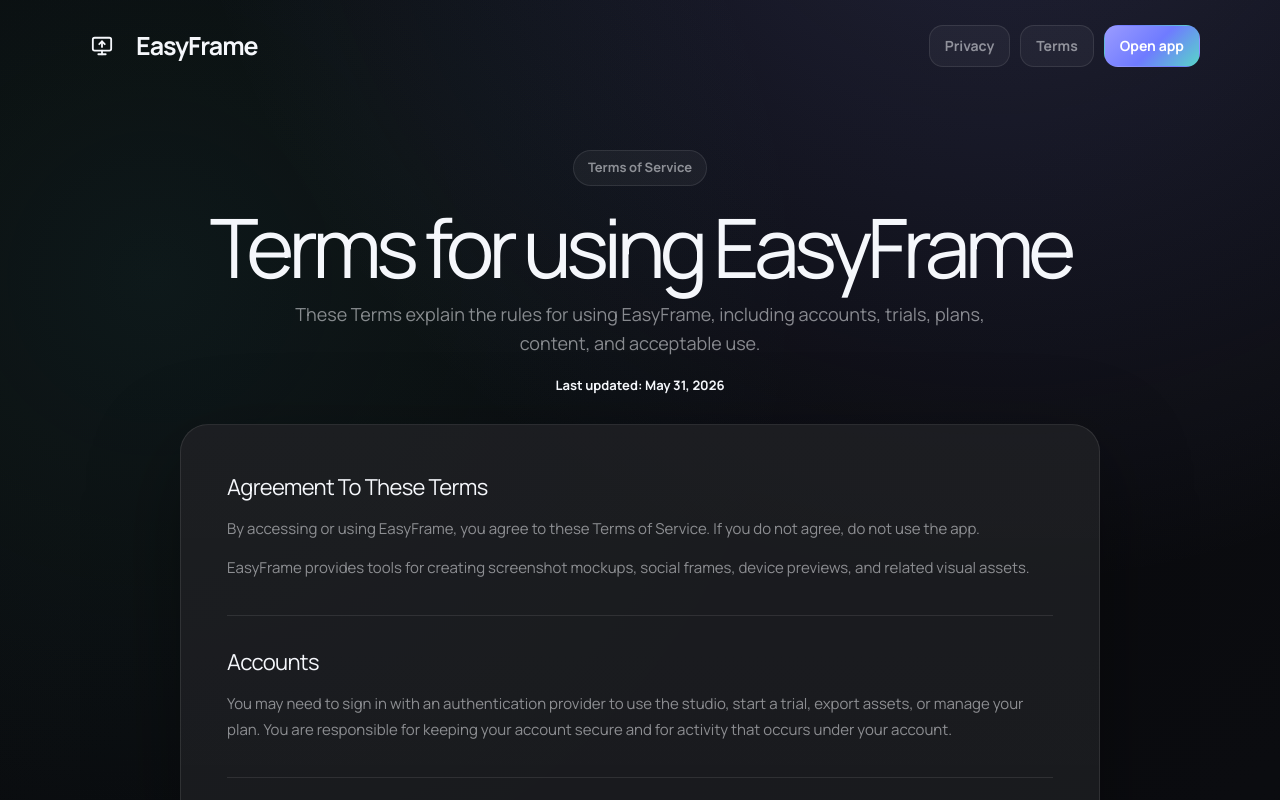
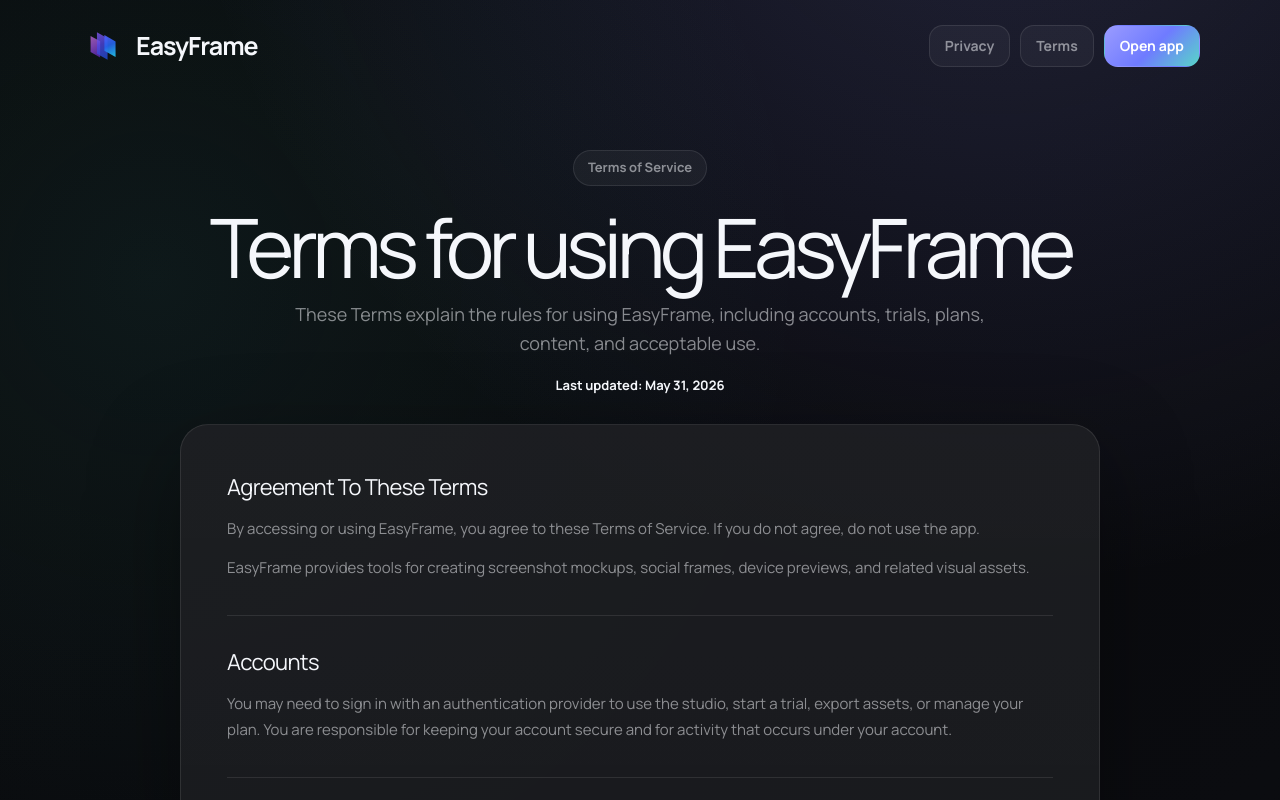
Before and after one commit to Dominus-gif/easyframe, a Next.js app: page /Terms in a window 1280 px wide. Shown: the top 800 px of the page. Built offline with nearby package versions, Linux system fonts and the light colour scheme.

Commit message:
Use new EasyFrame logo on auth and legal pages

```diff
--- a/app/billing/return/page.tsx
+++ b/app/billing/return/page.tsx
@@ -2,7 +2,8 @@
 
 import Link from "next/link";
 import { useEffect, useMemo, useState } from "react";
-import { ArrowRight, Loader2, MonitorUp } from "lucide-react";
+import { ArrowRight, Loader2 } from "lucide-react";
+import { EasyFrameMark } from "@/components/EasyFrameLogo";
 
 type AccessResponse = {
   hasAccess?: boolean;
@@ -81,7 +82,7 @@
   return (
     <main className="billing-return-shell">
       <Link className="billing-return-brand" href="/">
-        <span><MonitorUp size={22} /></span>
+        <span><EasyFrameMark size={34} /></span>
         <strong>EasyFrame</strong>
       </Link>
 
--- a/app/login/page.tsx
+++ b/app/login/page.tsx
@@ -4,7 +4,8 @@
 import { Suspense, useEffect, useMemo, useState } from "react";
 import { signIn } from "next-auth/react";
 import { useSearchParams } from "next/navigation";
-import { ArrowRight, Chrome, MonitorUp, ShieldCheck, Sparkles } from "lucide-react";
+import { ArrowRight, Chrome, ShieldCheck, Sparkles } from "lucide-react";
+import { EasyFrameMark } from "@/components/EasyFrameLogo";
 
 const authErrorMessages: Record<string, string> = {
   Configuration: "Google sign-in is not configured for this EasyFrame environment yet.",
@@ -28,7 +29,7 @@
   return (
     <main className="auth-shell">
       <Link className="auth-brand" href="/">
-        <span><MonitorUp size={22} /></span>
+        <span><EasyFrameMark size={34} /></span>
         <strong>EasyFrame</strong>
       </Link>
       <section className="auth-card">
@@ -85,7 +86,7 @@
   return (
     <main className="auth-shell">
       <Link className="auth-brand" href="/">
-        <span><MonitorUp size={22} /></span>
+        <span><EasyFrameMark size={34} /></span>
         <strong>EasyFrame</strong>
       </Link>
 
--- a/components/LegalPage.tsx
+++ b/components/LegalPage.tsx
@@ -1,7 +1,7 @@
 "use client";
 
 import Link from "next/link";
-import { MonitorUp } from "lucide-react";
+import { EasyFrameMark } from "@/components/EasyFrameLogo";
 
 type LegalSection = {
   title: string;
@@ -21,7 +21,7 @@
     <main className="legal-shell">
       <nav className="legal-nav">
         <Link className="legal-brand" href="/">
-          <span><MonitorUp size={22} /></span>
+          <span><EasyFrameMark size={34} /></span>
           <strong>EasyFrame</strong>
         </Link>
         <div className="legal-links">
```
